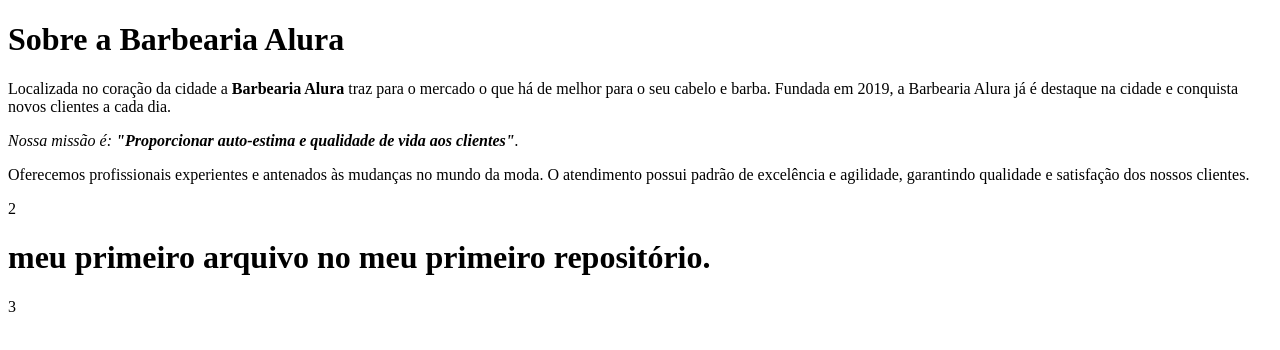
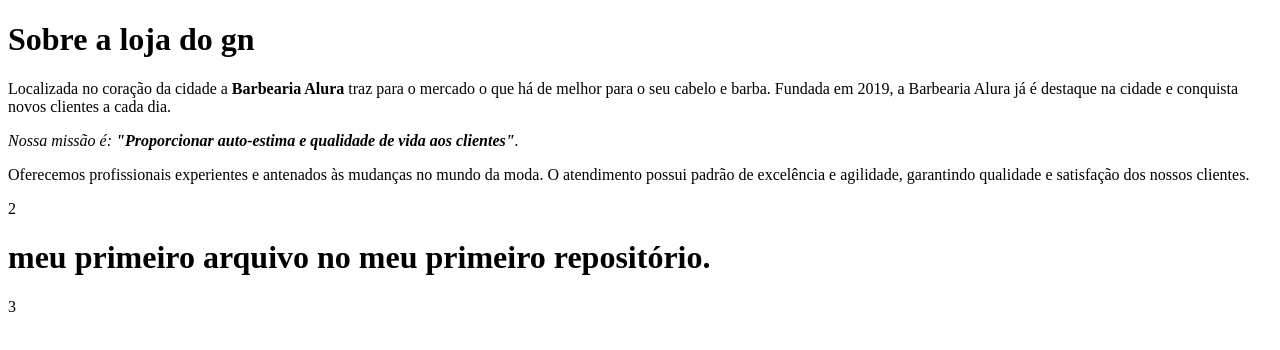
Before and after one commit to gn11zs/PC-Primeiro-C-AJ, a plain HTML site: page index.html in a window 1280 px wide. Drawn offline with Linux system fonts and the light colour scheme.

Commit message:
Update index.html

```diff
--- a/index.html
+++ b/index.html
@@ -2,10 +2,10 @@
 <html lang="pt-br">
     <head>
         <meta charset="UTF-8">
-        <title>Barbearia Alura</title>
+        <title>loja do gn</title>
     </head>
     <body>
-        <h1>Sobre a Barbearia Alura</h1>
+        <h1>Sobre a loja do gn</h1>
 
         <p>Localizada no coração da cidade a <strong>Barbearia Alura</strong> traz para o mercado o que há de melhor para o seu cabelo e barba.
         Fundada em 2019, a Barbearia Alura já é destaque na cidade e conquista novos clientes a cada dia.</p>
```
